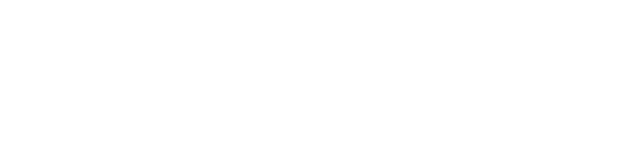
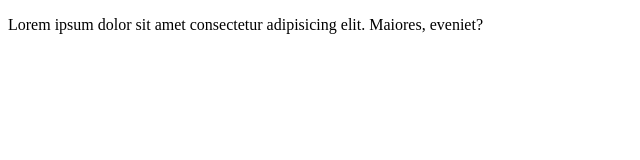
Before and after one commit to edoradog/test_repo, a plain HTML site: page index.html in a window 1280 px wide. Shown: the whole page, without its empty margins (0-640 px from the left). Drawn offline with Linux system fonts and the light colour scheme.

Commit message:
agregado div contenedor

```diff
--- a/index.html
+++ b/index.html
@@ -7,5 +7,12 @@
 </head>
 <body>
 
+    <!--DIV CONTENEDOR 1-->
+    <div class="container">
+        <div class="row">
+            <p>Lorem ipsum dolor sit amet consectetur adipisicing elit. Maiores, eveniet?</p>
+        </div>
+    </div>
+
 </body>
 </html>
```
